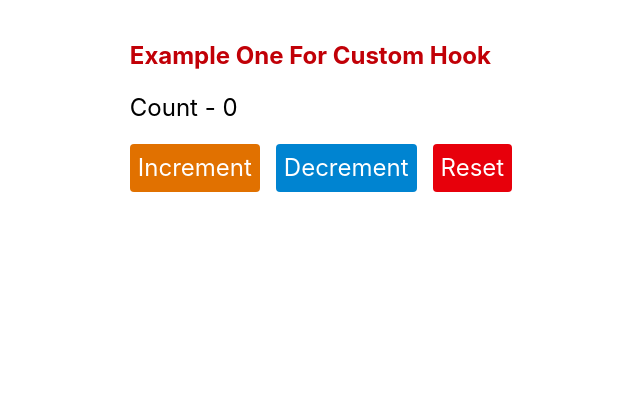
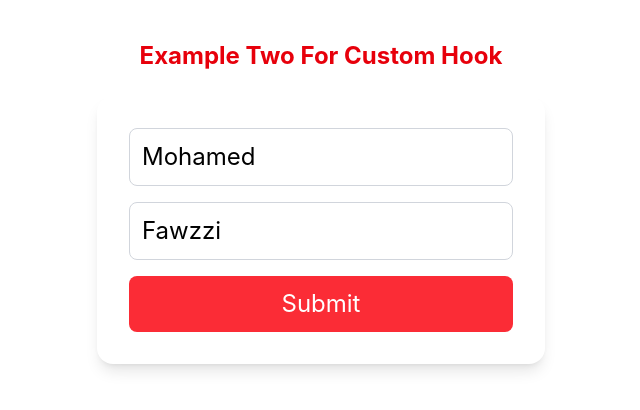
Before and after one commit to Mohammed-Fawzzi/React-Revision, a React (Vite) app: page / in a window 1280 px wide. Shown: the top 410 px of the page, without its empty margins (319-959 px from the left). Built offline with nearby package versions, Linux system fonts and the light colour scheme.

Commit message:
Add Ex2 custom hook and integrate it into App component

```diff
--- a/src/App.jsx
+++ b/src/App.jsx
@@ -6,7 +6,8 @@ import React, { Suspense } from "react";
 // import UseCallBackHook from "@/components/hooks/UseCallBack/UseCallBackHook";
 // import UseMemoHook from "@/components/hooks/UseMemo/UseMemoHook";
 // import UseRefHook from "@/components/hooks/UseRef/UseRefHook";
-import Ex1 from "@/components/customhooks/ex1/ex1";
+import Ex1 from "@/components/customhooks/ex1/Ex1";
+import Ex2 from "@/components/customhooks/ex2/Ex2";
 // import { createBrowserRouter, RouterProvider } from "react-router-dom";
 
 export default function App() {
@@ -58,7 +59,8 @@ export default function App() {
           {/* <UseCallBackHook /> */}
           {/* <UseMemoHook /> */}
           {/* <UseRefHook /> */}
-          <Ex1 />
+          {/* <Ex1 /> */}
+          <Ex2 />
         </div>
       </section>
     </>
--- /dev/null
+++ b/src/components/customhooks/ex2/Ex2.jsx
@@ -0,0 +1,109 @@
+import React from "react";
+import useEx2 from "./useEx2";
+
+// export default function Ex2() {
+//   const [firstName, setFirstName] = useState("Mohamed");
+//   const [lastName, setLastName] = useState("Fawzzi");
+
+//   const handelSubmit = (e) => {
+//     e.preventDefault();
+//     console.log(`Submitted`);
+//     alert(`Welcome - ${firstName} - ${lastName}`);
+//   };
+
+//   console.log(`Render`);
+
+//   return (
+//     <div>
+//       <h1 className="text-2xl font-bold text-red-600 text-center mb-6">
+//         Example Two For Custom Hook
+//       </h1>
+
+//       <div className="flex items-center justify-center">
+//         <div className="bg-white p-8 rounded-2xl shadow-lg w-full max-w-md">
+//           <form className="flex flex-col gap-4">
+//             <input
+//               type="text"
+//               value={firstName}
+//               onChange={(e) => setFirstName(e.target.value)}
+//               placeholder="First Name"
+//               className="p-3 border border-gray-300 rounded-lg focus:outline-none focus:ring-2 focus:ring-red-400"
+//             />
+
+//             <input
+//               type="text"
+//               value={lastName}
+//               onChange={(e) => setLastName(e.target.value)}
+//               placeholder="Last Name"
+//               className="p-3 border border-gray-300 rounded-lg focus:outline-none focus:ring-2 focus:ring-red-400"
+//             />
+
+//             <button
+//               onClick={handelSubmit}
+//               className="bg-red-500 hover:bg-red-600 text-white cursor-pointer py-3 rounded-lg transition duration-300"
+//             >
+//               Submit
+//             </button>
+//           </form>
+//         </div>
+//       </div>
+//     </div>
+//   );
+// }
+
+export default function Ex2() {
+  const {
+    value: firstName,
+    bind: bindFirstName,
+    reset: resetFirstName,
+  } = useEx2("Mohamed", "text");
+
+  const {
+    value: lastName,
+    bind: bindLastName,
+    reset: resetLastName,
+  } = useEx2("Fawzzi", "text");
+
+  const handelSubmit = (e) => {
+    e.preventDefault();
+    console.log(`Submitted`);
+    alert(`Welcome - ${firstName} - ${lastName}`);
+    resetFirstName();
+    resetLastName();
+  };
+
+  console.log(`Render`);
+
+  return (
+    <div>
+      <h1 className="text-2xl font-bold text-red-600 text-center mb-6">
+        Example Two For Custom Hook
+      </h1>
+
+      <div className="flex items-center justify-center">
+        <div className="bg-white p-8 rounded-2xl shadow-lg w-full max-w-md">
+          <form className="flex flex-col gap-4">
+            <input
+              {...bindFirstName}
+              placeholder="First Name"
+              className="p-3 border border-gray-300 rounded-lg focus:outline-none focus:ring-2 focus:ring-red-400"
+            />
+
+            <input
+              {...bindLastName}
+              placeholder="Last Name"
+              className="p-3 border border-gray-300 rounded-lg focus:outline-none focus:ring-2 focus:ring-red-400"
+            />
+
+            <button
+              onClick={handelSubmit}
+              className="bg-red-500 hover:bg-red-600 text-white cursor-pointer py-3 rounded-lg transition duration-300"
+            >
+              Submit
+            </button>
+          </form>
+        </div>
+      </div>
+    </div>
+  );
+}
--- /dev/null
+++ b/src/components/customhooks/ex2/useEx2.jsx
@@ -0,0 +1,14 @@
+import React, { useState } from "react";
+
+export default function useEx2(initialValues, type) {
+  const [value, setValue] = useState(initialValues);
+  const bind = {
+    value: value,
+    type: type,
+    onChange: (e) => setValue(e.target.value),
+  };
+  const reset = () => {
+    setValue(initialValues);
+  };
+  return { value, bind, reset };
+}
```
